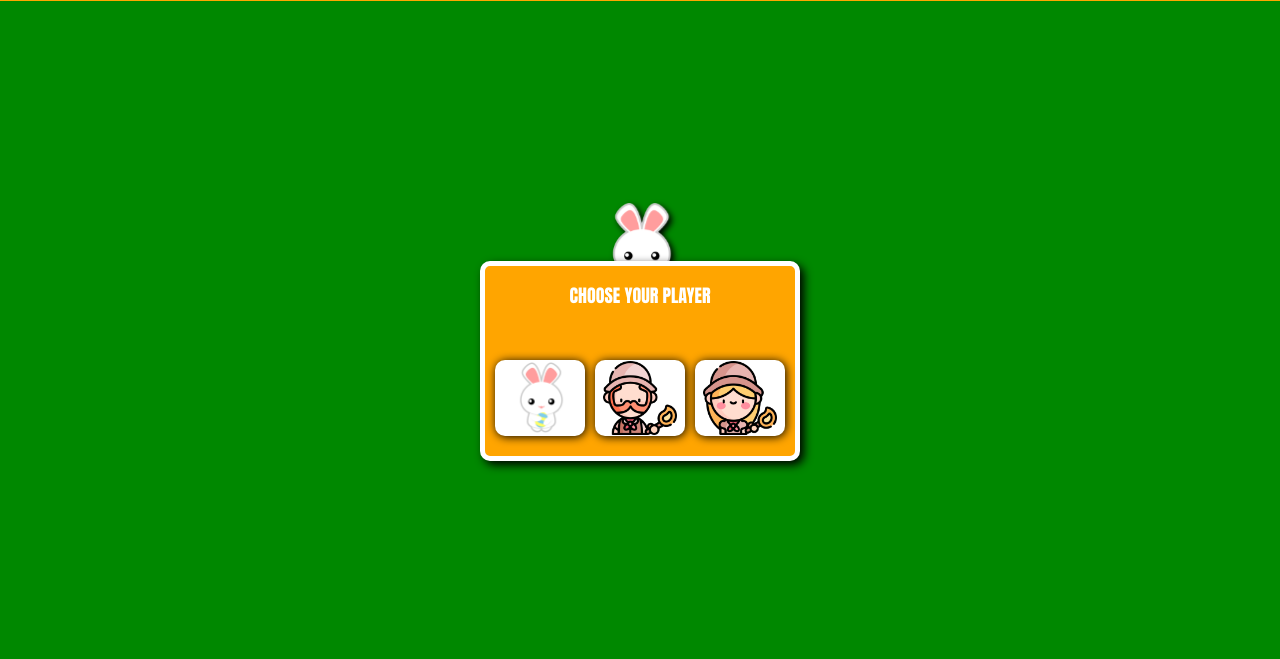
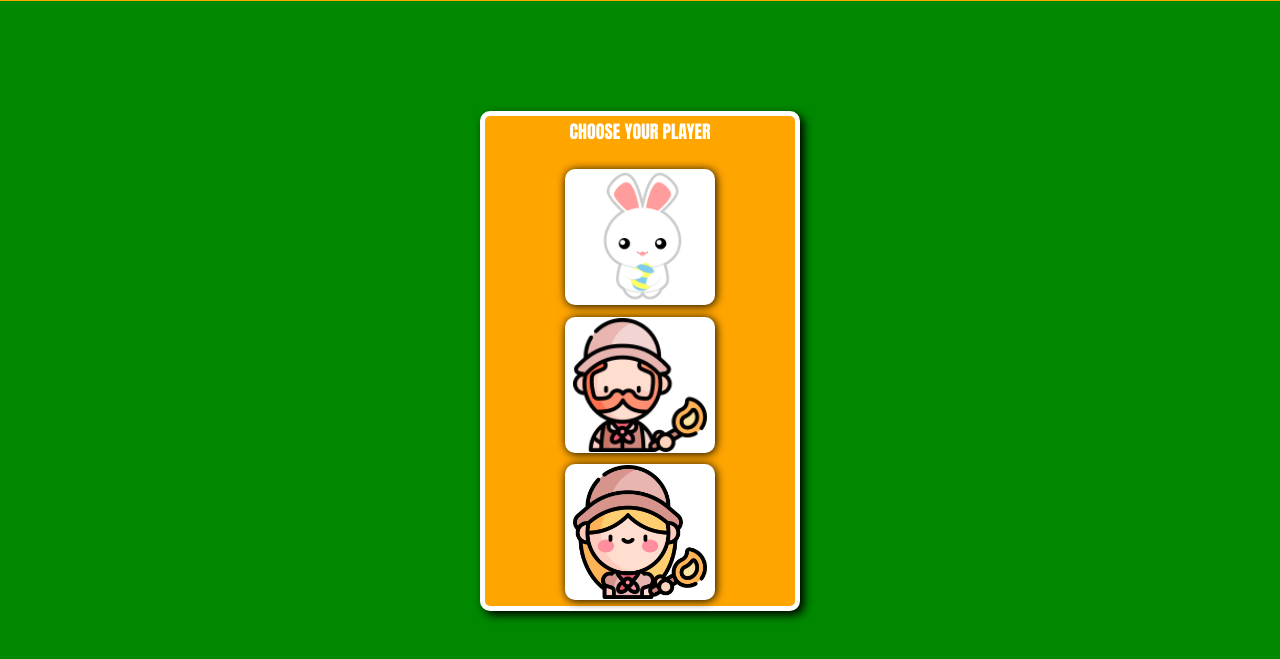
Before and after one commit to badelgeek/grabbit-game, a plain HTML site: page index.html in a window 1280 px wide. Both pictures are taken after a click on the button "START GAME". Shown: the part 79-738 px from the top of the page. Drawn offline with Linux system fonts and the light colour scheme.

Commit message:
Select theme : bug fix + change aspect

```diff
--- a/css/style.css
+++ b/css/style.css
@@ -164,10 +164,11 @@ h6 {
    column-gap: 10px;
    z-index:99;
    width: 320px;
+   height: 500px;
 }
 
 .choose-theme img {
-   height: 40%;
+   width: 150px;
 }
 
 .choose-theme--text {
@@ -234,7 +235,6 @@ h6 {
    to {
       transform: scale(0.98);
       rotate: 2deg;
-
    }
 }
 
--- a/js/game.js
+++ b/js/game.js
@@ -16,7 +16,6 @@ const html = {
       return element;
    }
 }
-
 
 // Game Object (with all parameters and functions)
 const game = {
@@ -199,6 +198,7 @@ const game = {
       let popUpId = "popup";
       let popUpTextId = "popUpText";
       let popUpButtonId = "popUpButton";
+
       if (action === "start") {
          let popUpDiv = html.createElement('div', game.garden.element);
          popUpDiv.id = popUpId;
@@ -211,11 +211,13 @@ const game = {
          let startButton = html.createElement('button', popUpDiv, 'Start Game');
          startButton.id = popUpButtonId;
          startButton.classList.add('button', 'button-start');
+
+         // Event handler to launch chooseTheme()
          startButton.addEventListener("click", () => {
             this.hideElement(popUpDiv);
-            //setTimeout(game.startGame, 1);
             setTimeout(game.chooseTheme, 1);
          });
+
       } else if (action === "showEndScore") {
          let popUpDiv = document.querySelector('#' + popUpId);
          let popUpText = document.querySelector('#' + popUpTextId);
@@ -317,9 +319,6 @@ const game = {
    },
 
    chooseTheme() {
-
-
-
       // Choose Theme Div
       let popUpElem = document.createElement('div');
       popUpElem.id = "choose-theme";
@@ -367,7 +366,7 @@ const game = {
       game.initEventListener();
       game.initPlayerPosition();
       game.initTargetPosition();
-      game.startTimer(3);
+      game.startTimer(30);
 
    }
 }
```
